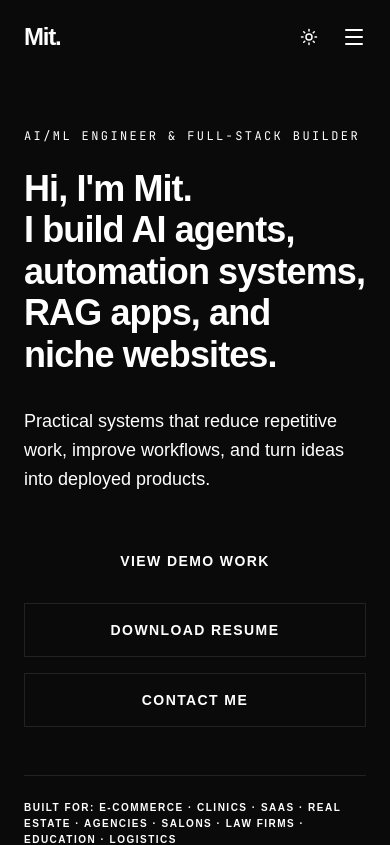
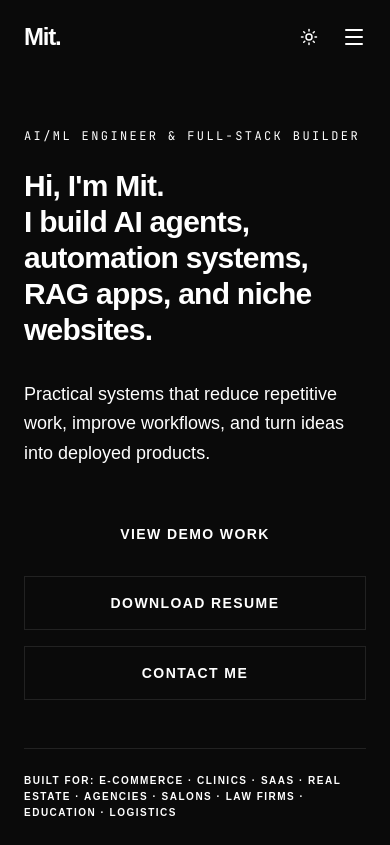
Before and after one commit to MitMakwana13/Mit-Portfolio, a React (Vite) app: page / in a window 390 px wide. Shown: the top 845 px of the page. Built offline with nearby package versions, Linux system fonts and the light colour scheme; a web font is replaced by a local one.

Commit message:
fix: reduce hero h1 weight to semibold, smaller mobile text for readability

```diff
--- a/src/components/Hero.tsx
+++ b/src/components/Hero.tsx
@@ -18,7 +18,7 @@
               <p className="text-muted uppercase tracking-[0.2em] text-xs font-mono mb-6">
                 AI/ML Engineer & Full-Stack Builder
               </p>
-              <h1 className="text-4xl md:text-5xl lg:text-6xl font-display font-bold text-foreground tracking-tight leading-[1.15] mb-8 max-w-2xl">
+              <h1 className="text-3xl md:text-5xl lg:text-6xl font-display font-semibold text-foreground tracking-tight leading-[1.2] mb-8 max-w-2xl">
                 Hi, I'm Mit.
                 <br />
                 I build AI agents,
```
